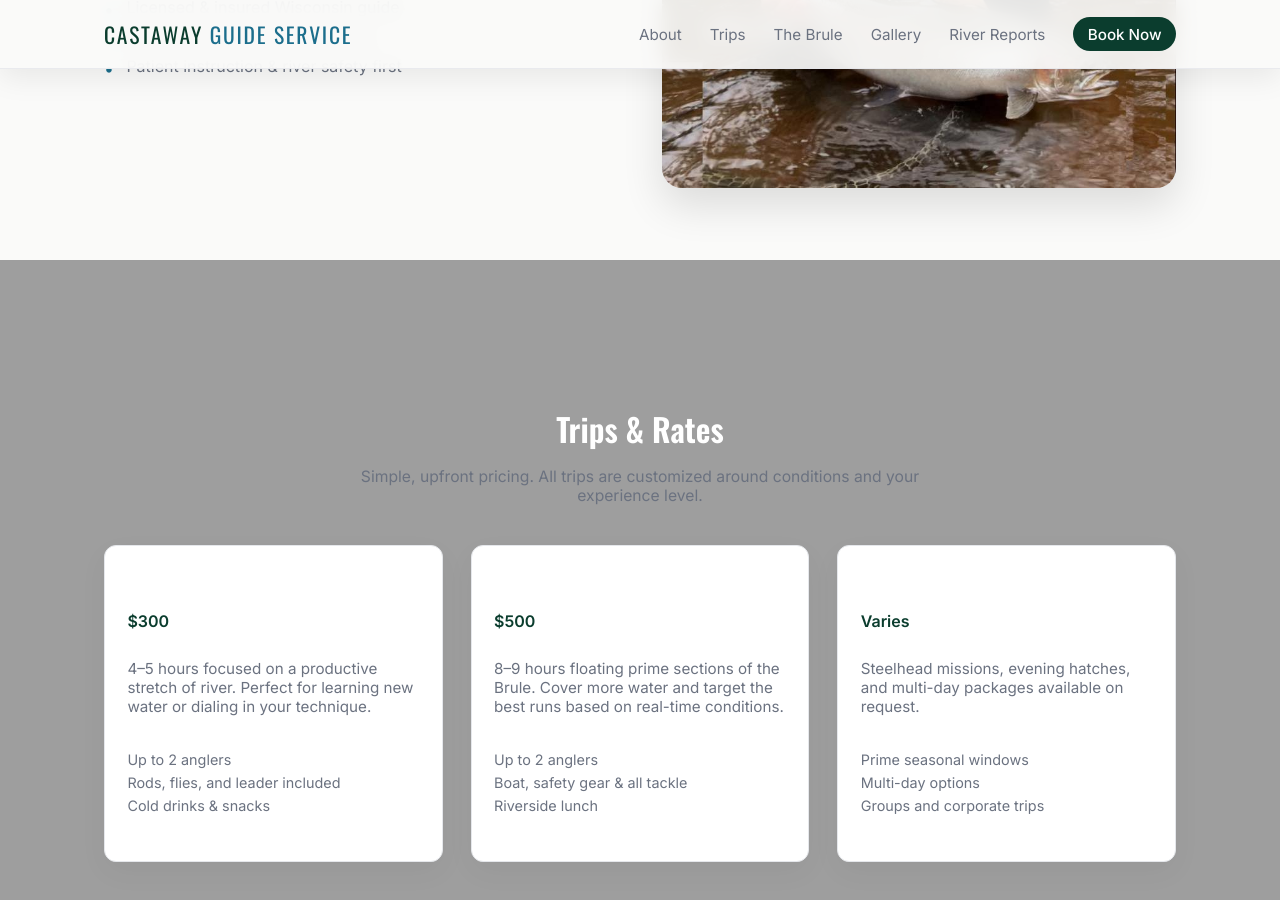
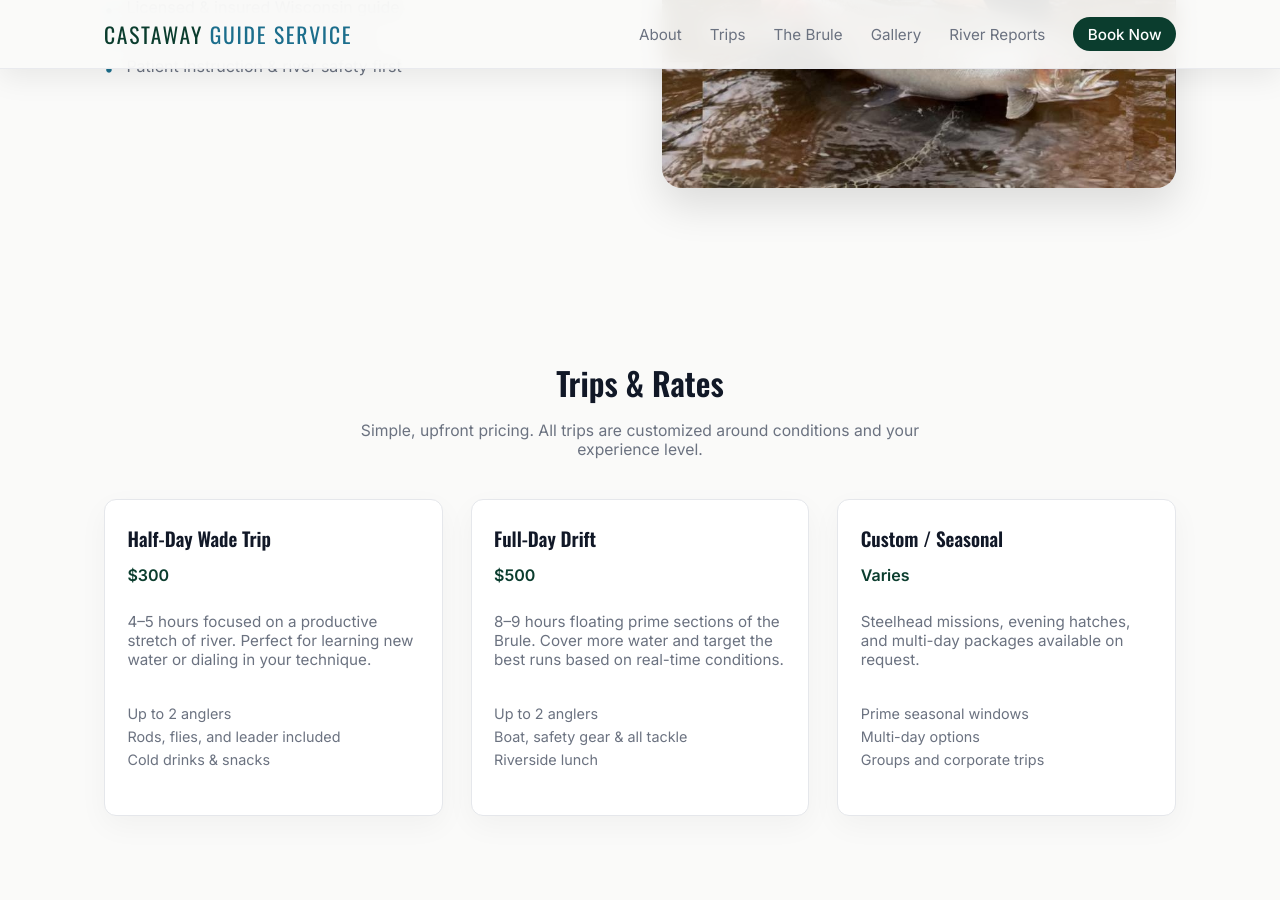
Before and after one commit to adamholden7/CastAwayGuideService, a Jekyll site: the page built from index.md, in a window 1280 px wide and 900 px high, scrolled down 1187 px. Built offline with Jekyll 4.4.1, drawn with Linux system fonts in a browser that asks for light colours.

Commit message:
Update index.md

```diff
--- a/index.md
+++ b/index.md
@@ -56,7 +56,7 @@ description: Guided fly fishing trips on Wisconsin's Brule River – half-day an
 </section>
 
 {% if site.data.client.show_trips != false and site.data.client.business_type == "guide" %}
-<section id="trips" class="hero">
+<section id="trips" class="section">
   <div class="container">
     <header class="section-header">
       <h2>Trips &amp; Rates</h2>
@@ -167,7 +167,7 @@ description: Guided fly fishing trips on Wisconsin's Brule River – half-day an
 {% endif %}
 
 {% if site.data.client.show_testimonials != false %}
-<section class="section section-alt">
+<section class="section">
   <div class="container">
     <header class="section-header">
       <h2>What Clients Are Saying</h2>
```
